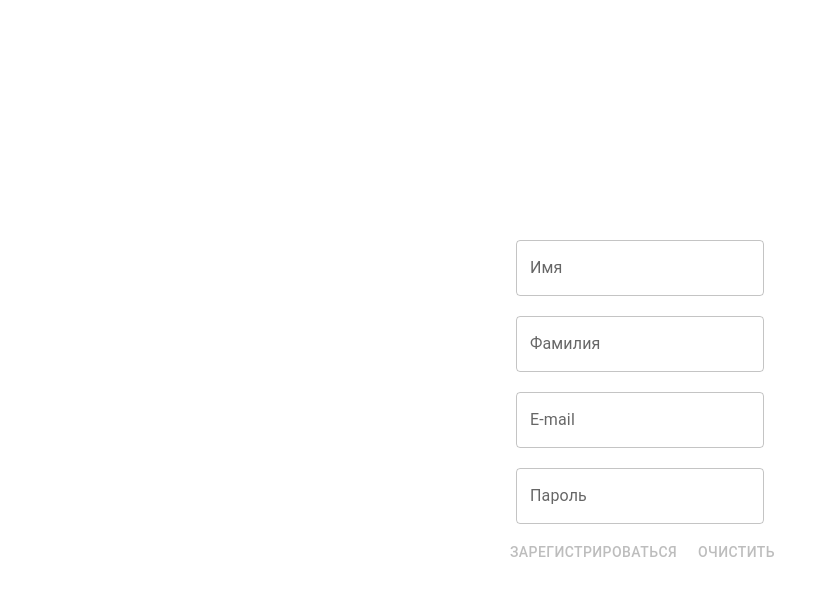
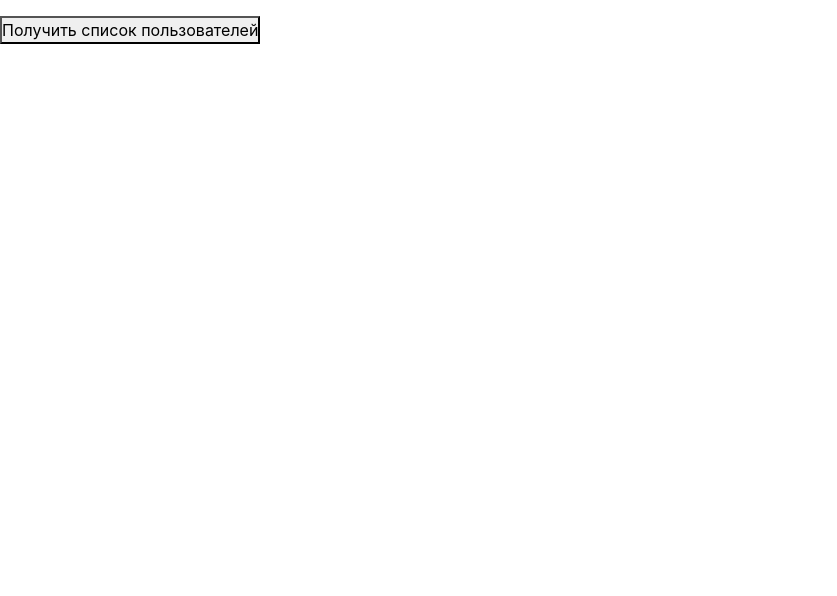
Before and after one commit to AcidRainFckU/mentor-tutorial-ts, a React (Create React App) app: page / in a window 1280 px wide. Shown: the top 596 px of the page, without its empty margins (0-837 px from the left). Built offline with nearby package versions, Linux system fonts and the light colour scheme.

Commit message:
Сделал урок №8

```diff
--- a/package.json
+++ b/package.json
@@ -5,6 +5,7 @@
   "dependencies": {
     "@emotion/react": "^11.7.1",
     "@emotion/styled": "^11.6.0",
+    "@hookform/resolvers": "^2.8.8",
     "@mui/icons-material": "^5.2.5",
     "@mui/material": "^5.2.8",
     "@testing-library/jest-dom": "^5.16.1",
@@ -17,9 +18,11 @@
     "react-bootstrap": "^2.1.1",
     "react-dom": "^17.0.2",
     "react-hook-form": "^7.24.0",
+    "react-router": "^6.2.1",
     "react-router-dom": "^6.2.1",
     "react-scripts": "^5.0.0",
-    "web-vitals": "^2.1.3"
+    "web-vitals": "^2.1.3",
+    "yup": "^0.32.11"
   },
   "scripts": {
     "start": "react-scripts start",
@@ -50,6 +53,7 @@
     "@types/node": "^17.0.10",
     "@types/react": "^17.0.38",
     "@types/react-dom": "^17.0.11",
+    "@types/react-router": "^5.1.18",
     "@types/react-router-dom": "^5.3.3",
     "typescript": "^4.5.5"
   }
--- a/src/index.tsx
+++ b/src/index.tsx
@@ -5,7 +5,8 @@ import { BrowserRouter as Router } from "react-router-dom";
 
 // import App from './tutorial-5/App';
 // import App from "./tutorial-6/App";
-import App from "./tutorial-7/App";
+// import App from "./tutorial-7/App";
+import App from "./tutorial-8/App";
 
 ReactDOM.render(
   <React.StrictMode>
--- a/src/tutorial-7/App.scss
+++ b/src/tutorial-7/App.scss
@@ -11,6 +11,7 @@ body {
   -moz-osx-font-smoothing: grayscale;
 
   .App {
+    .form-container {
       display: flex;
       flex-direction: column;
       justify-content: center;
@@ -26,3 +27,4 @@ body {
       }
     }
   }
+}
--- a/src/tutorial-7/App.tsx
+++ b/src/tutorial-7/App.tsx
@@ -1,95 +1,51 @@
+import "./App.scss";
+import AdressForm from "./froms/AdressForm";
+import PersonalInfoForm from "./froms/PersonalInfoForm";
+import { Routes, Route, useNavigate } from "react-router-dom";
 import React from "react";
-import TextField from "@mui/material/TextField";
-import Button from "@mui/material/Button";
-import { useForm, SubmitHandler } from "react-hook-form";
-import "./App.scss";
-
-type Form = {
-  email: string;
-  firstName: string;
-  lastName: string;
-  password: string;
-};
 
 export default function App() {
-  const {
-    handleSubmit,
-    register,
-    formState: { errors, isValid, isDirty },
-    reset,
-  } = useForm<Form>({ mode: "onChange" });
-
-  const handleClickRegister: SubmitHandler<Form> = (values) => {
-    console.log("ФОРМА!", values);
-    reset();
+  const [formValues, setFormValues] = React.useState<any>({});
+  const history = useNavigate();
+  const nextStep = (name: any) => {
+    history(name);
   };
 
+  console.log(formValues);
+
   return (
-    <form className="App" onSubmit={handleSubmit(handleClickRegister)}>
-      <TextField
-        className="text-field"
-        id="firstName"
-        label="Имя"
-        {...register("firstName", {
-          validate: (value) => value !== "admin" || "Nice try!",
-          required: "Это обязательное поле!",
-        })}
-        helperText={errors.firstName && errors.firstName.message}
-        error={!!errors.firstName}
-      />
-      <TextField
-        className="text-field"
-        id="standard-basic"
-        label="Фамилия"
-        {...register("lastName", {
-          required: "Это обязательное поле!",
-        })}
-        helperText={errors.lastName && errors.lastName.message}
-        error={!!errors.lastName}
-      />
-      <TextField
-        className="text-field"
-        id="standard-basic"
-        label="E-mail"
-        {...register("email", {
-          required: "Это обязательное поле!",
-          pattern: {
-            value: /^[A-Z0-9._%+-]+@[A-Z0-9._%+-]+\.[A-Z]{2,}$/i,
-            message: "Это неверная почта!",
-          },
-        })}
-        helperText={errors.email && errors.email.message}
-        error={!!errors.email}
-      />
-      <TextField
-        className="text-field"
-        id="standard-basic"
-        label="Пароль"
-        {...register("password", {
-          required: "Это обязательное поле!",
-        })}
-        helperText={errors.password && errors.password.message}
-        error={!!errors.password}
-      />
-      <div className="buttons">
-        <Button
-          className="button"
-          type="submit"
-          disabled={!isDirty || !isValid}
-        >
-          Зарегистрироваться
-        </Button>
-        <Button
-          className="button__clear"
-          color="secondary"
-          onClick={() => {
-            reset();
-          }}
-          disabled={!isDirty}
-        >
-          Очистить
-        </Button>
-      </div>
-    </form>
+    <div className="App">
+      <Routes>
+        <Route
+          path="/"
+          element={
+            <PersonalInfoForm
+              nextStep={nextStep}
+              setFormValues={setFormValues}
+            />
+          }
+        />
+        <Route
+          path="step2"
+          element={
+            <AdressForm nextStep={nextStep} setFormValues={setFormValues} />
+          }
+        />
+        <Route
+          path="result"
+          element={
+            <ul>
+              <li>{formValues.firstName}</li>
+              <li>{formValues.lastName}</li>
+              <li>{formValues.email}</li>
+              <li>{formValues.password}</li>
+              <li>{formValues.city}</li>
+              <li>{formValues.street}</li>
+              <li>{formValues.appart}</li>
+            </ul>
+          }
+        />
+      </Routes>
+    </div>
   );
 }
--- /dev/null
+++ b/src/tutorial-7/froms/AdressForm.tsx
@@ -0,0 +1,93 @@
+import React from "react";
+import TextField from "@mui/material/TextField";
+import Button from "@mui/material/Button";
+import { useForm, SubmitHandler } from "react-hook-form";
+import { yupResolver } from "@hookform/resolvers/yup";
+import * as yup from "yup";
+
+type Form = {
+  city: string;
+  street: string;
+  appart: string;
+};
+type Props = {
+  nextStep: any;
+  setFormValues: any;
+};
+
+const schema = yup
+  .object({
+    city: yup.string().required("Укажите город"),
+    street: yup.string().required("Укажите улицу"),
+    appart: yup.string().required("Укажите квартиру"),
+  })
+  .required();
+
+const AdressForm: React.FC<Props> = ({ setFormValues, nextStep }) => {
+  const {
+    handleSubmit,
+    register,
+    formState: { errors, isValid, isDirty },
+    reset,
+  } = useForm<Form>({ mode: "onChange", resolver: yupResolver(schema) });
+
+  const handleClickRegister: SubmitHandler<Form> = (values) => {
+    setFormValues((prev: any) => {
+      return { ...prev, ...values };
+    });
+    reset();
+    nextStep("result");
+  };
+  return (
+    <form
+      className="form-container"
+      onSubmit={handleSubmit(handleClickRegister)}
+    >
+      <TextField
+        className="text-field"
+        id="city"
+        label="Город"
+        {...register("city")}
+        helperText={errors.city && errors.city.message}
+        error={!!errors.city}
+      />
+      <TextField
+        className="text-field"
+        id="street"
+        label="Улица"
+        {...register("street")}
+        helperText={errors.street && errors.street.message}
+        error={!!errors.street}
+      />
+      <TextField
+        className="text-field"
+        id="appart"
+        label="Номер квартиры"
+        {...register("appart")}
+        helperText={errors.appart && errors.appart.message}
+        error={!!errors.appart}
+      />
+      <div className="buttons">
+        <Button
+          className="button__clear"
+          color="secondary"
+          onClick={() => {
+            reset();
+          }}
+          disabled={!isDirty}
+        >
+          Очистить
+        </Button>
+        <Button
+          className="button"
+          type="submit"
+          disabled={!isDirty || !isValid}
+        >
+          Зарегистрироваться
+        </Button>
+      </div>
+    </form>
+  );
+};
+
+export default AdressForm;
--- /dev/null
+++ b/src/tutorial-7/froms/PersonalInfoForm.tsx
@@ -0,0 +1,106 @@
+import React from "react";
+import TextField from "@mui/material/TextField";
+import Button from "@mui/material/Button";
+import { useForm, SubmitHandler } from "react-hook-form";
+import { yupResolver } from "@hookform/resolvers/yup";
+import * as yup from "yup";
+
+type Form = {
+  email: string;
+  firstName: string;
+  lastName: string;
+  password: string;
+};
+type Props = {
+  nextStep: any;
+  setFormValues: any;
+};
+const schema = yup
+  .object({
+    email: yup
+      .string()
+      .email("Неверный формат почты")
+      .required("Это обязательное поле"),
+    firstName: yup
+      .string()
+      .min(2, "Имя должно содержать больше 2 символов")
+      .required("Это обязательное поле"),
+    lastName: yup.string().required("Это обязательное поле"),
+    password: yup.string().min(3).required("Это обязательное поле"),
+  })
+  .required();
+
+const PersonalInfoForm: React.FC<Props> = ({ nextStep, setFormValues }) => {
+  const {
+    handleSubmit,
+    register,
+    formState: { errors, isValid, isDirty },
+    reset,
+  } = useForm<Form>({ mode: "onChange", resolver: yupResolver(schema) });
+
+  const handleClickRegister: SubmitHandler<Form> = (values) => {
+    setFormValues(values);
+    nextStep("step2");
+    reset();
+  };
+  return (
+    <form
+      className="form-container"
+      onSubmit={handleSubmit(handleClickRegister)}
+    >
+      <TextField
+        className="text-field"
+        id="firstName"
+        label="Имя"
+        {...register("firstName")}
+        helperText={errors.firstName && errors.firstName.message}
+        error={!!errors.firstName}
+      />
+      <TextField
+        className="text-field"
+        id="standard-basic"
+        label="Фамилия"
+        {...register("lastName")}
+        helperText={errors.lastName && errors.lastName.message}
+        error={!!errors.lastName}
+      />
+      <TextField
+        className="text-field"
+        id="standard-basic"
+        label="E-mail"
+        {...register("email")}
+        helperText={errors.email && errors.email.message}
+        error={!!errors.email}
+      />
+      <TextField
+        className="text-field"
+        id="standard-basic"
+        label="Пароль"
+        {...register("password")}
+        helperText={errors.password && errors.password.message}
+        error={!!errors.password}
+      />
+      <div className="buttons">
+        <Button
+          className="button__clear"
+          color="secondary"
+          onClick={() => {
+            reset();
+          }}
+          disabled={!isDirty}
+        >
+          Очистить
+        </Button>
+        <Button
+          className="button"
+          type="submit"
+          disabled={!isDirty || !isValid}
+        >
+          Далее
+        </Button>
+      </div>
+    </form>
+  );
+};
+
+export default PersonalInfoForm;
--- /dev/null
+++ b/src/tutorial-8/App.scss
@@ -0,0 +1,14 @@
+* {
+  padding: 0;
+  margin: 0;
+  box-sizing: border-box;
+}
+
+body {
+  margin: 0;
+  font-family: -apple-system, BlinkMacSystemFont, "Segoe UI", "Roboto", "Oxygen",
+    "Ubuntu", "Cantarell", "Fira Sans", "Droid Sans", "Helvetica Neue",
+    sans-serif;
+  -webkit-font-smoothing: antialiased;
+  -moz-osx-font-smoothing: grayscale;
+}
--- /dev/null
+++ b/src/tutorial-8/App.tsx
@@ -0,0 +1,39 @@
+import "./App.scss";
+import React from "react";
+
+type Users = {
+  id: string;
+  createdAt: string;
+  name: string;
+  avatar: string;
+  email: string;
+  phone: string;
+  position: string;
+};
+
+export default function App() {
+  const [users, setUsers] = React.useState<Users[]>([]);
+
+  async function getUsers() {
+    try {
+      const res = await fetch(
+        "https://61f5353b62f1e300173c404c.mockapi.io/users"
+      );
+      const data = await res.json();
+      setUsers(data);
+    } catch (e) {
+      console.error(e);
+    }
+  }
+
+  return (
+    <div className="App">
+      <ul>
+        {users.map((obj: Users) => (
+          <li key={obj.id}>{obj.name}</li>
+        ))}
+      </ul>
+      <button onClick={getUsers}>Получить список пользователей</button>
+    </div>
+  );
+}
```
Also changed, not shown: 2 other files (tests, documents, lock files or other folders). Lines whose indentation alone changed are shown as unchanged.
